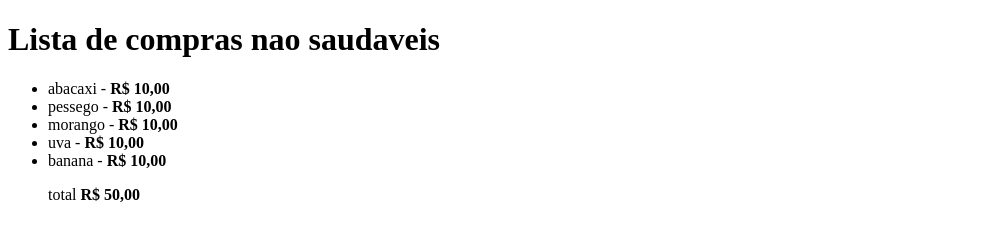
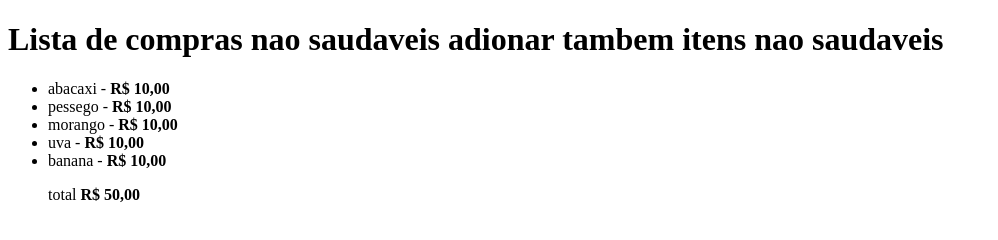
Before and after one commit to karenzanette2023/aula-tabela-DEVemDobro, a plain HTML site: page index.html in a window 1280 px wide. Shown: the whole page, without its empty margins (0-998 px from the left). Drawn offline with Linux system fonts and the light colour scheme.

Commit message:
alterando a minha lista cabecalho

```diff
--- a/index.html
+++ b/index.html
@@ -6,7 +6,9 @@
     <title>lista de compras</title>
 </head>
 <body>
-    <h1>Lista de compras nao saudaveis</h1>
+    <h1>Lista de compras nao saudaveis
+        adionar tambem itens nao saudaveis
+    </h1>
     <ul>
         <li>abacaxi - <strong>R$ 10,00</strong></li>
         <li>pessego - <strong>R$ 10,00</strong></li>
```
Also changed, not shown: 1 other file.
